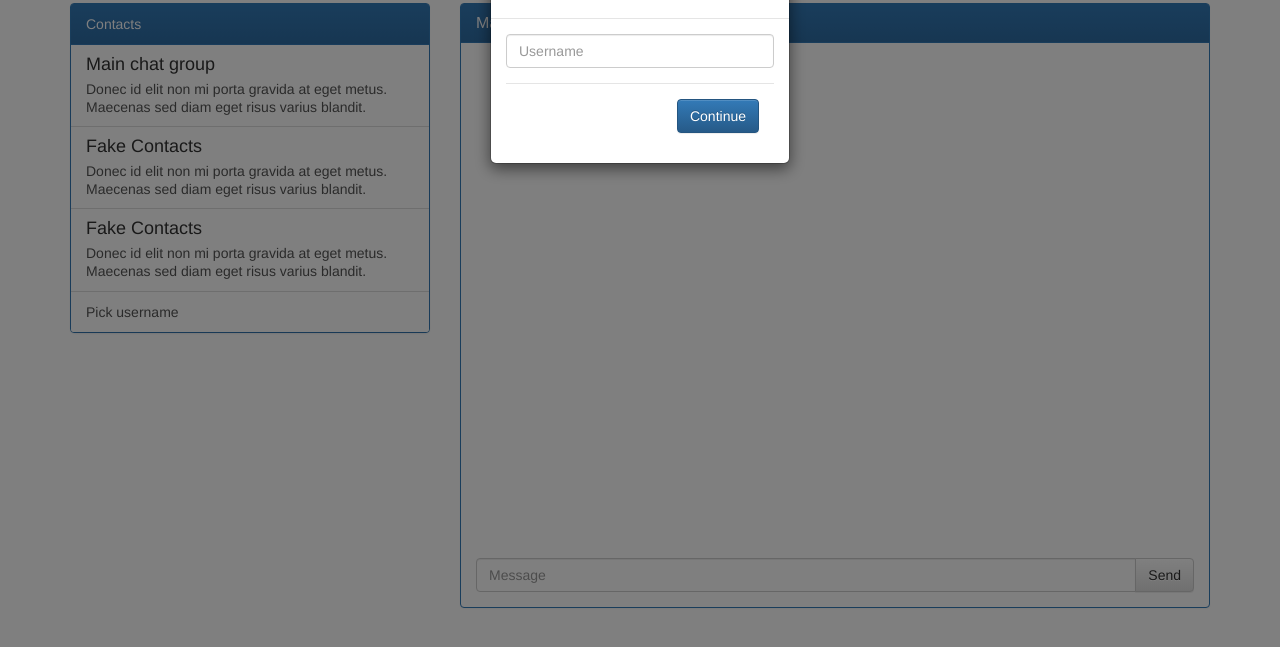
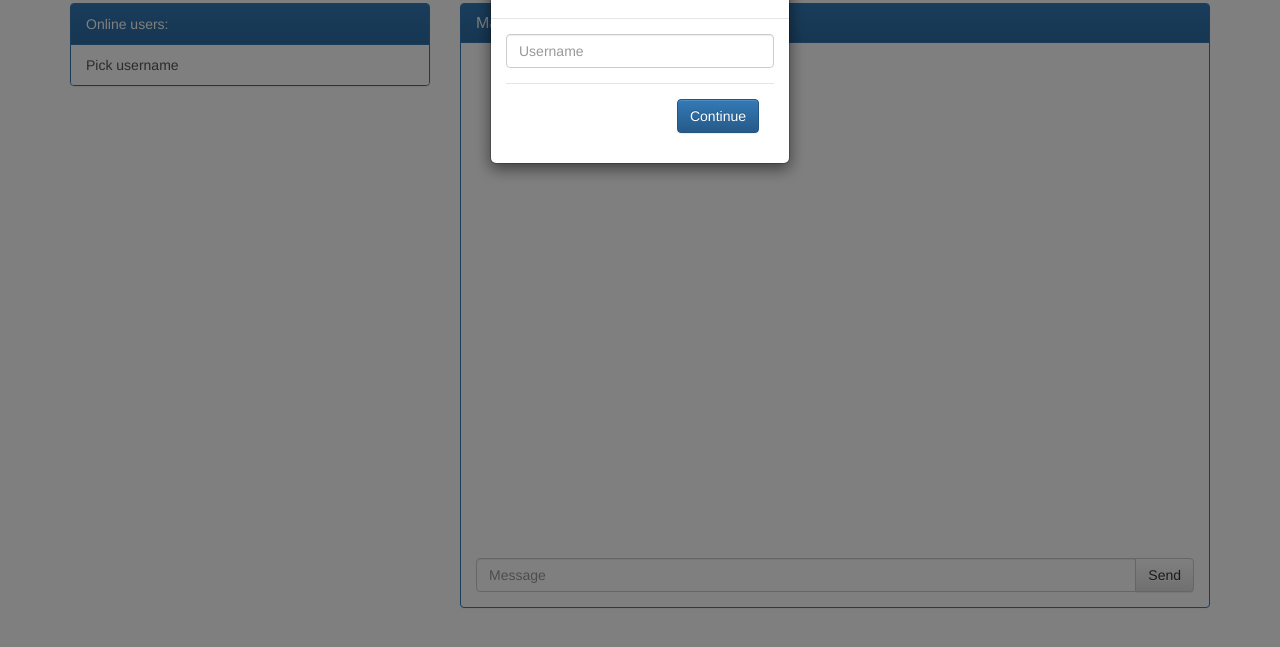
Before and after one commit to vincentw09/SimpleChatApp, a website: page client/index.html in a window 1280 px wide. Shown: the part 69-716 px from the top of the page. Drawn offline with nearby package versions, Linux system fonts and the light colour scheme; no server answers.

Commit message:
added sender above messages working on sidebar for online users

```diff
--- a/client/app.js
+++ b/client/app.js
@@ -25,6 +25,9 @@ var main = function () {
 
     $( "#pickusername" ).submit(function( event ) {
         username=$('#username').val();
+        var $onlineuserli = $('<button type="button" class="list-group-item"><p class="list-group-item-text">');
+        $onlineuserli.text(username);
+        $onlineuserli.insertBefore("#pickuserbutton");
         console.log(username);
         event.preventDefault();
         $('.pickusernamemodal').modal('toggle')
@@ -32,8 +35,6 @@ var main = function () {
 
     $( "#sendform" ).submit(function( event ) {
         createMessage();
-
-
         event.preventDefault();
     });
 
@@ -43,8 +44,9 @@ var main = function () {
             $('#chat-log-list').append($('<li class="bubble-own">').text(msg.text));
         }
         else{
-            $('#chat-log-list').append($('<li class="bubble-other">').text(msg.text));
+            $('#chat-log-list').append($('<li class="bubble-other">').html("<b>" + msg.sender + ": </b><br>" + msg.text));
         }
+        console.log(msg.sender);
         $('#chat-log').scrollTop(10000);
 
 
--- a/client/index.html
+++ b/client/index.html
@@ -75,24 +75,9 @@
     <div class="row">
         <div class="col-md-4">
             <div class="panel panel-primary">
-                <div class="panel-heading">Contacts</div>
-                <div class="list-group">
-                    <button type="button" class="list-group-item">
-                        <h4 class="list-group-item-heading">Main chat group</h4>
-                        <p class="list-group-item-text">Donec id elit non mi porta gravida at eget
-                            metus. Maecenas sed diam eget risus varius blandit.</p>
-                    </button>
-                    <button type="button" class="list-group-item">
-                        <h4 class="list-group-item-heading">Fake Contacts</h4>
-                        <p class="list-group-item-text">Donec id elit non mi porta gravida at eget
-                            metus. Maecenas sed diam eget risus varius blandit.</p>
-                    </button>
-                    <button type="button" class="list-group-item">
-                        <h4 class="list-group-item-heading">Fake Contacts</h4>
-                        <p class="list-group-item-text">Donec id elit non mi porta gravida at eget
-                            metus. Maecenas sed diam eget risus varius blandit.</p>
-                    </button>
-                    <button type="button" class="list-group-item" data-toggle="modal"
+                <div class="panel-heading">Online users:</div>
+                <div class="list-group" id="onlineusers">
+                    <button id="pickuserbutton" type="button" class="list-group-item" data-toggle="modal"
                             data-target=".pickusernamemodal">Pick username
                     </button>
                 </div>
```
Also changed, not shown: chat-server.js (+0 -64 lines).
